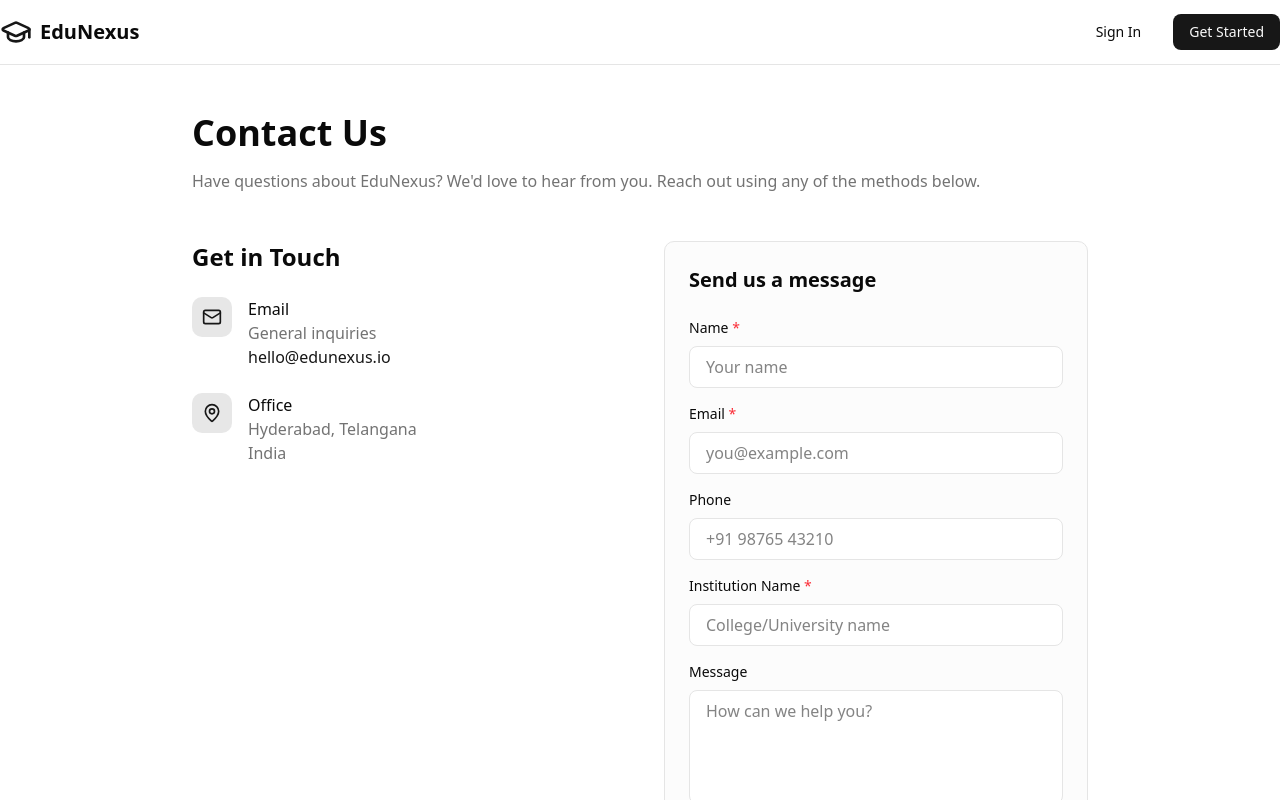
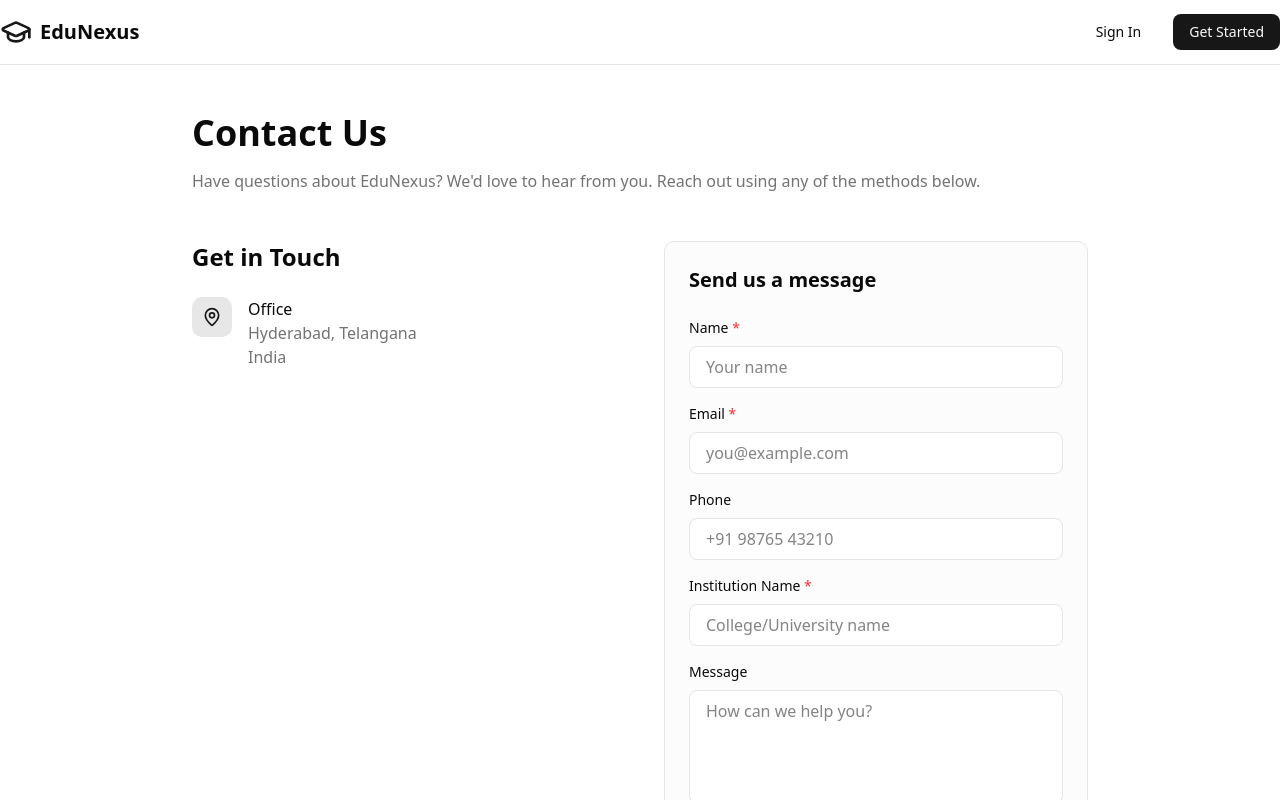
Before and after one commit to gsriramve/edunexus, a Next.js app in the folder apps/web/: page /contact in a window 1280 px wide. Shown: the top 800 px of the page. Built offline with nearby package versions, Linux system fonts and the light colour scheme; no server answers.

Commit message:
fix: Remove email section from contact page
Co-Authored-By: Claude Opus 4.5 <noreply@anthropic.com>

```diff
--- a/apps/web/src/app/contact/page.tsx
+++ b/apps/web/src/app/contact/page.tsx
@@ -2,7 +2,7 @@
 
 import { useState } from "react";
 import Link from "next/link";
-import { GraduationCap, Mail, MapPin, Loader2, CheckCircle, AlertCircle } from "lucide-react";
+import { GraduationCap, MapPin, Loader2, CheckCircle, AlertCircle } from "lucide-react";
 import { Button } from "@/components/ui/button";
 
 interface FormData {
@@ -107,19 +107,6 @@ export default function ContactPage() {
                 <h2 className="text-2xl font-semibold mb-6">Get in Touch</h2>
 
                 <div className="space-y-6">
-                  <div className="flex items-start gap-4">
-                    <div className="h-10 w-10 rounded-lg bg-primary/10 flex items-center justify-center flex-shrink-0">
-                      <Mail className="h-5 w-5 text-primary" />
-                    </div>
-                    <div>
-                      <h3 className="font-medium">Email</h3>
-                      <p className="text-muted-foreground">General inquiries</p>
-                      <a href="mailto:hello@edunexus.io" className="text-primary hover:underline">
-                        hello@edunexus.io
-                      </a>
-                    </div>
-                  </div>
-
                   <div className="flex items-start gap-4">
                     <div className="h-10 w-10 rounded-lg bg-primary/10 flex items-center justify-center flex-shrink-0">
                       <MapPin className="h-5 w-5 text-primary" />
```
